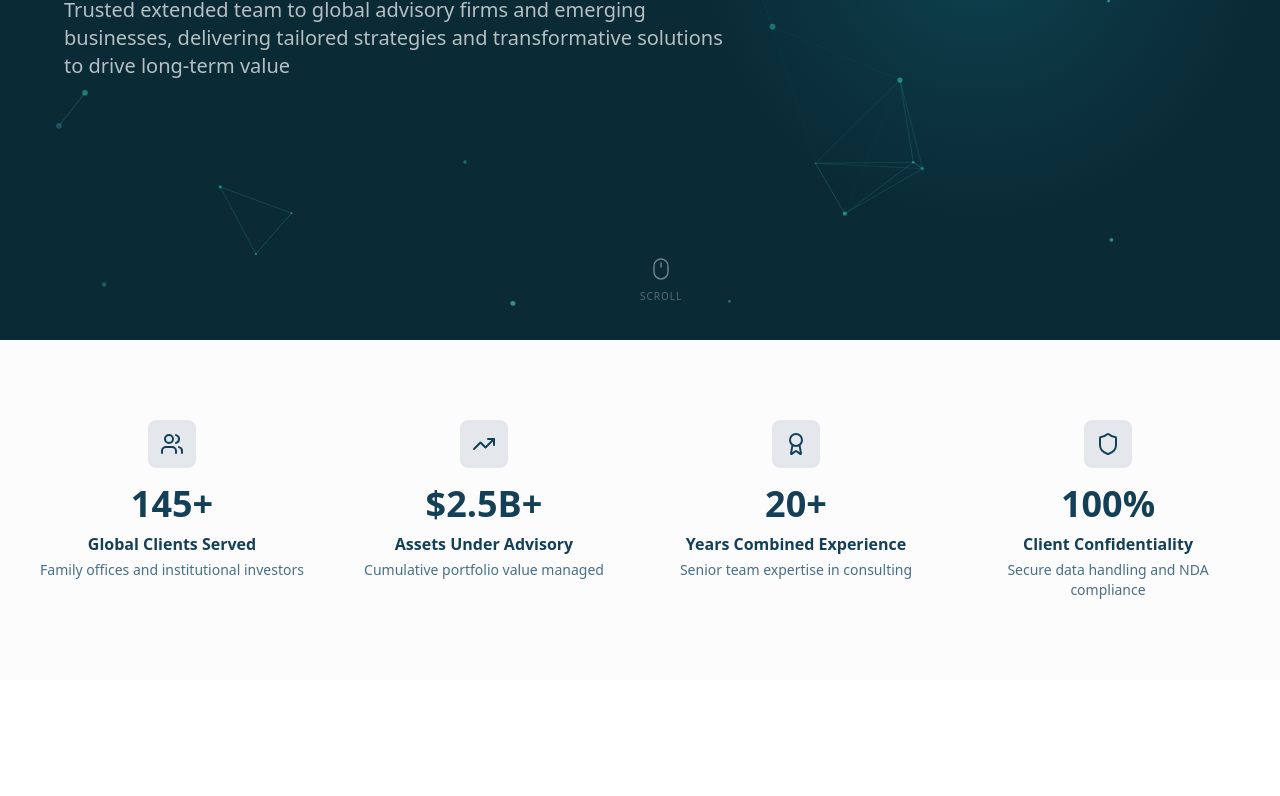
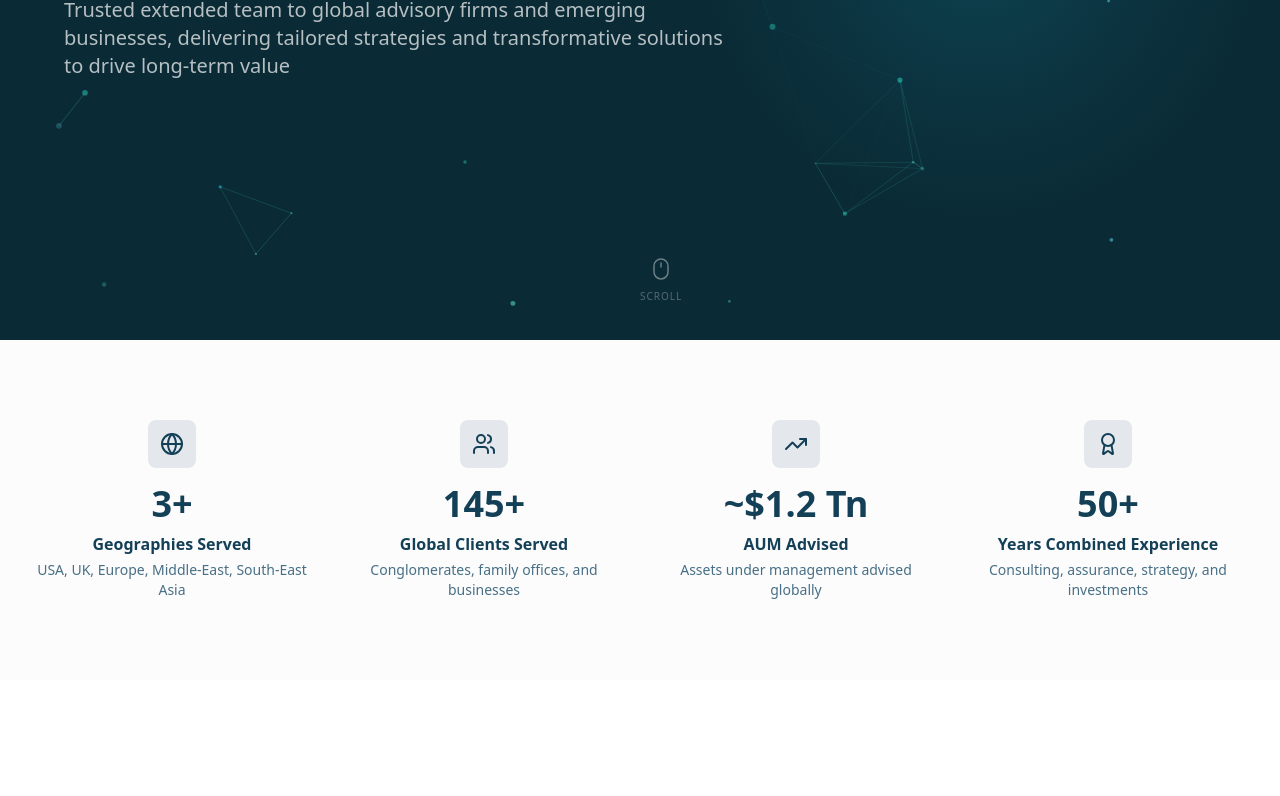
Before and after one commit to QuantixStrategies/Quantix-Strategies-frontend, a React (Vite) app: page / in a window 1280 px wide. Shown: the part 460-1256 px from the top of the page. Built offline with nearby package versions, Linux system fonts and the light colour scheme; the HTML template or start-up script is replaced by a standard one.

Commit message:
Update trust indicators content
Co-authored-by: Harshit-tech9 <84966879+Harshit-tech9@users.noreply.github.com>

```diff
--- a/src/components/TrustIndicators.tsx
+++ b/src/components/TrustIndicators.tsx
@@ -1,29 +1,29 @@
-import { Shield, Award, Users, TrendingUp } from "lucide-react";
+import { Globe, Users, TrendingUp, Award } from "lucide-react";
 
 const metrics = [
+  {
+    icon: Globe,
+    value: "3+",
+    label: "Geographies Served",
+    description: "USA, UK, Europe, Middle-East, South-East Asia",
+  },
   {
     icon: Users,
     value: "145+",
     label: "Global Clients Served",
-    description: "Family offices and institutional investors",
+    description: "Conglomerates, family offices, and businesses",
   },
   {
     icon: TrendingUp,
-    value: "$2.5B+",
-    label: "Assets Under Advisory",
-    description: "Cumulative portfolio value managed",
+    value: "~$1.2 Tn",
+    label: "AUM Advised",
+    description: "Assets under management advised globally",
   },
   {
     icon: Award,
-    value: "20+",
+    value: "50+",
     label: "Years Combined Experience",
-    description: "Senior team expertise in consulting",
-  },
-  {
-    icon: Shield,
-    value: "100%",
-    label: "Client Confidentiality",
-    description: "Secure data handling and NDA compliance",
+    description: "Consulting, assurance, strategy, and investments",
   },
 ];
 
```
